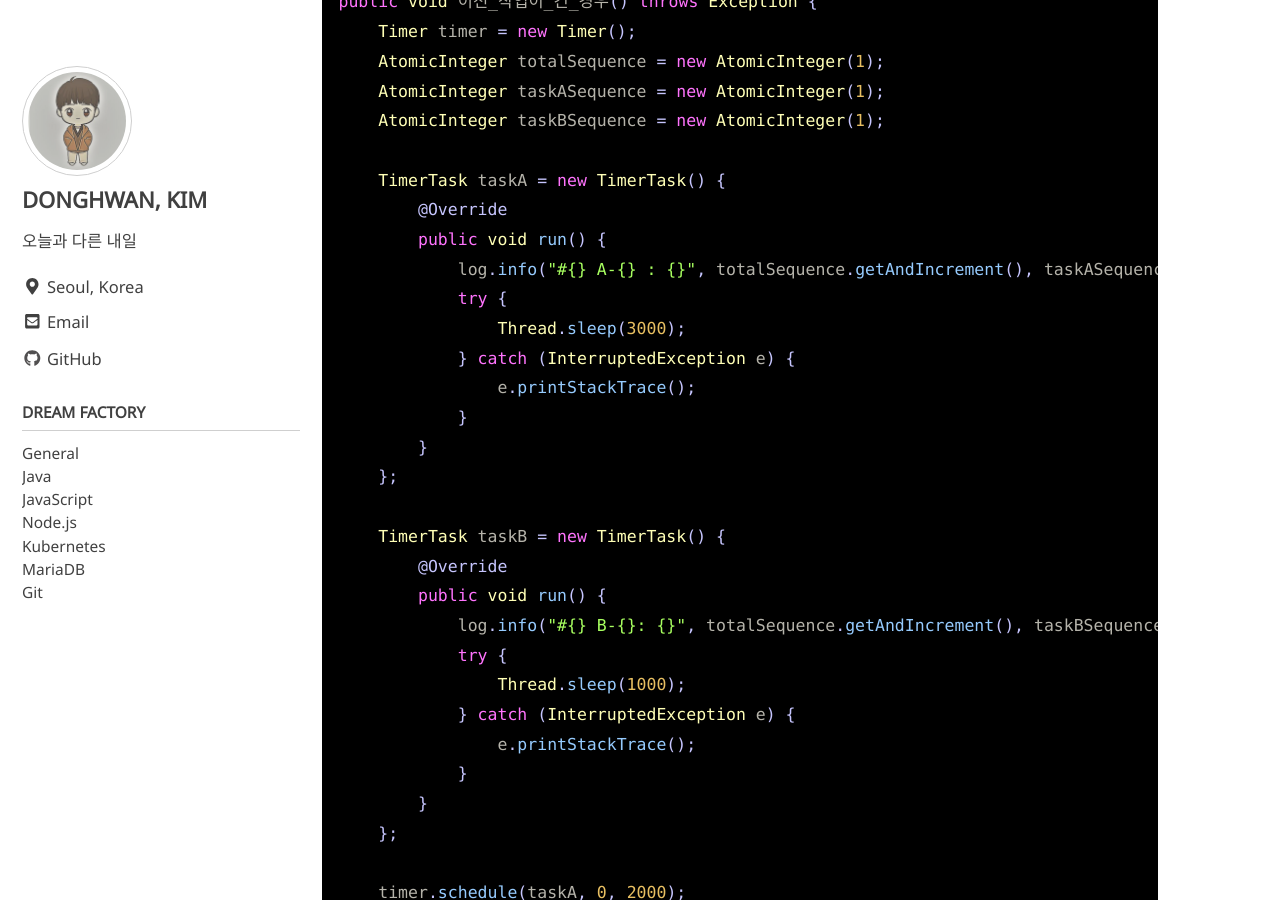
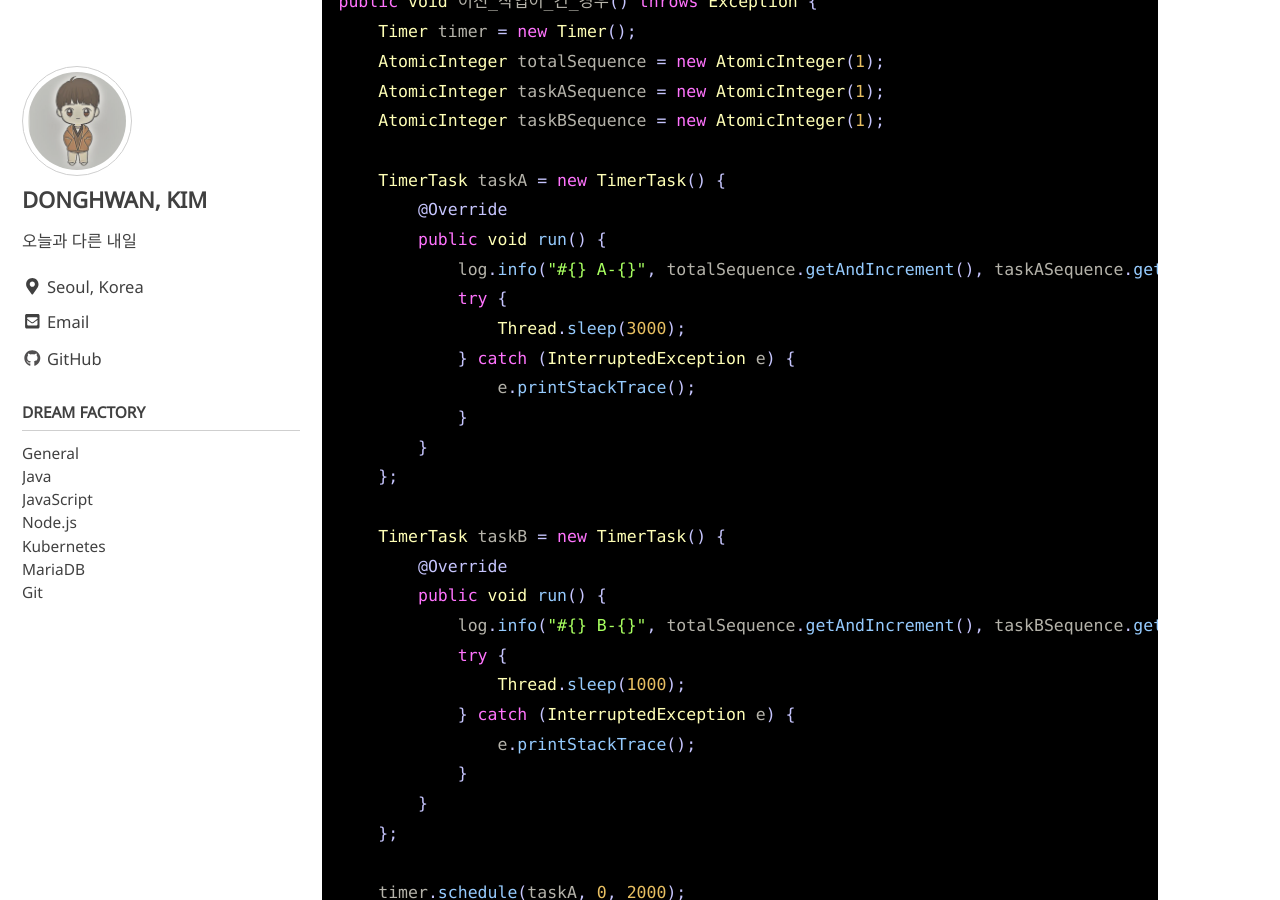
Before and after one commit to yearnlune/yearnlune.github.io, a Jekyll site: the page built from _posts/java/2021-10-07-schedule.md, in a window 1280 px wide and 900 px high, scrolled down 4602 px. Built offline with Jekyll 4.4.1, drawn with Linux system fonts in a browser that asks for light colours; cached includes are drawn as plain includes; comment, search, counter and statistics services are not loaded.

Commit message:
fix: Typo

```diff
--- a/_posts/java/2021-10-07-schedule.md
+++ b/_posts/java/2021-10-07-schedule.md
@@ -129,7 +129,7 @@ public void 이전_작업이_긴_경우() throws Exception {
     TimerTask taskA = new TimerTask() {
         @Override
         public void run() {
-            log.info("#{} A-{} : {}", totalSequence.getAndIncrement(), taskASequence.getAndIncrement());
+            log.info("#{} A-{}", totalSequence.getAndIncrement(), taskASequence.getAndIncrement());
             try {
                 Thread.sleep(3000);
             } catch (InterruptedException e) {
@@ -141,7 +141,7 @@ public void 이전_작업이_긴_경우() throws Exception {
     TimerTask taskB = new TimerTask() {
         @Override
         public void run() {
-            log.info("#{} B-{}: {}", totalSequence.getAndIncrement(), taskBSequence.getAndIncrement());
+            log.info("#{} B-{}", totalSequence.getAndIncrement(), taskBSequence.getAndIncrement());
             try {
                 Thread.sleep(1000);
             } catch (InterruptedException e) {
```
